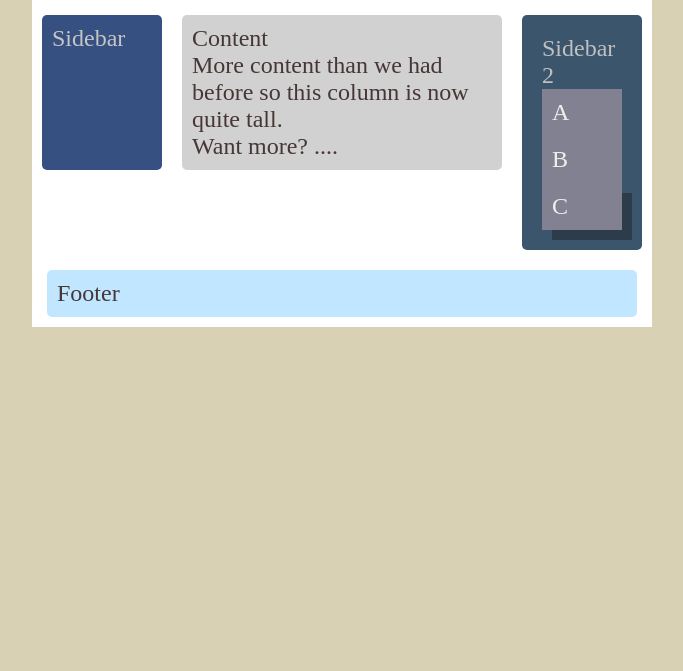
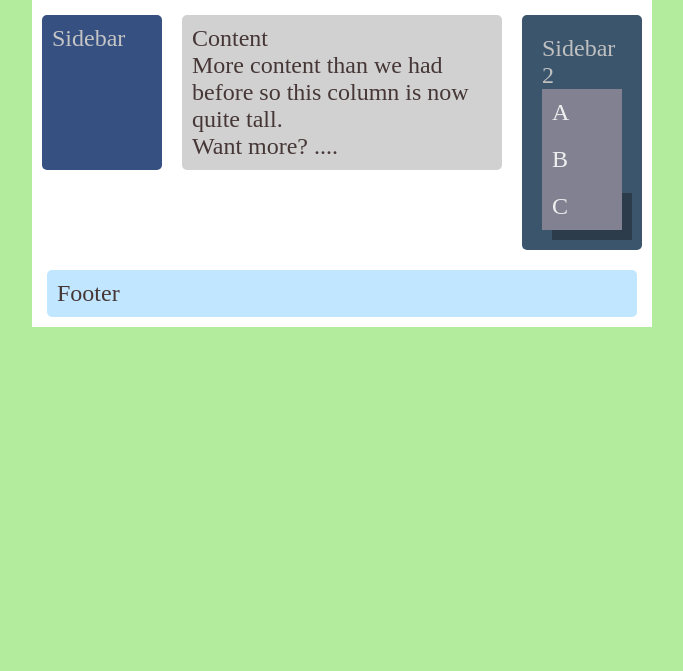
Before and after one commit to KathleenFrancis/Exercice3, a plain HTML site: page index.htm in a window 1280 px wide. Shown: the part 129-800 px from the top of the page, without its empty margins (8-691 px from the left). Drawn offline with Linux system fonts and the light colour scheme.

Commit message:
prototype 1

```diff
--- a/sass/layout/_layout.scss
+++ b/sass/layout/_layout.scss
@@ -1,6 +1,6 @@
 body {
     margin: 40px;
-    background-color: rgb(216, 209, 179);
+    background-color: rgb(180, 236, 157);
   }
 
   .sidebar {
```
Also changed, not shown: css/style.css, 1 other file.
